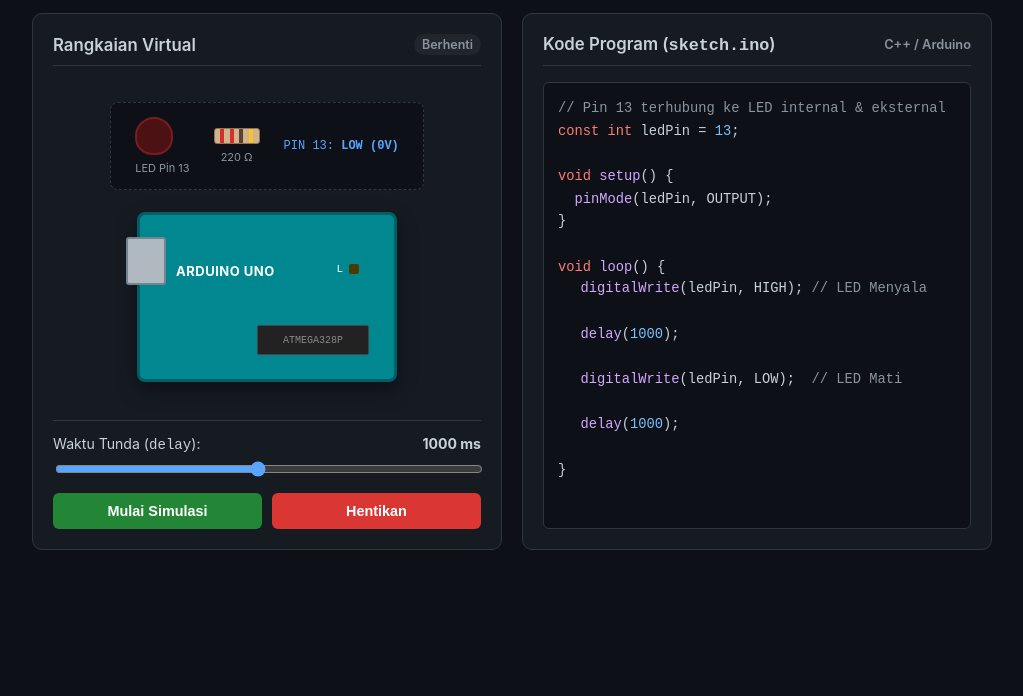
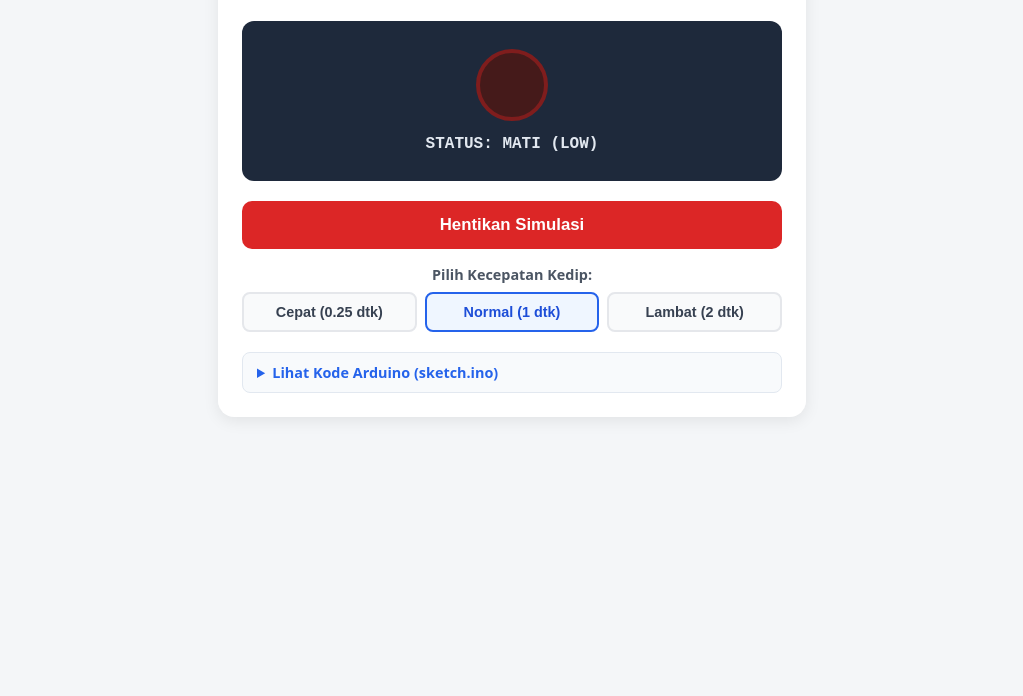
Before and after one commit to agus0811/simulasi_blink, a plain HTML site: page index.html in a window 1280 px wide. Shown: the part 104-800 px from the top of the page, without its empty margins (128-1151 px from the left). Drawn offline with Linux system fonts and the light colour scheme.

Commit message:
Update index.html

```diff
--- a/index.html
+++ b/index.html
@@ -3,389 +3,255 @@
 <head>
   <meta charset="UTF-8">
   <meta name="viewport" content="width=device-width, initial-scale=1.0">
-  <title>Simulasi Mikrokontroler: Arduino LED Blink</title>
+  <title>Simulasi Arduino LED Blink</title>
   <style>
-    :root {
-      --bg-color: #0d1117;
-      --card-bg: #161b22;
-      --border-color: #30363d;
-      --text-main: #c9d1d9;
-      --text-muted: #8b949e;
-      --accent: #58a6ff;
-      --btn-green: #238636;
-      --btn-red: #da3633;
-    }
-
     body {
-      font-family: -apple-system, BlinkMacSystemFont, "Segoe UI", Helvetica, Arial, sans-serif;
-      background-color: var(--bg-color);
-      color: var(--text-main);
+      font-family: system-ui, -apple-system, sans-serif;
+      background-color: #f4f6f8;
+      color: #1f2937;
       margin: 0;
       padding: 20px;
       display: flex;
-      flex-direction: column;
-      align-items: center;
+      justify-content: center;
     }
 
-    header {
+    .app-box {
+      background: #ffffff;
+      max-width: 540px;
+      width: 100%;
+      border-radius: 16px;
+      padding: 24px;
+      box-shadow: 0 4px 16px rgba(0, 0, 0, 0.08);
       text-align: center;
-      margin-bottom: 24px;
     }
 
     h1 {
-      font-size: 1.6rem;
-      margin-bottom: 6px;
-      color: #ffffff;
+      font-size: 1.4rem;
+      margin: 0 0 6px 0;
     }
 
-    p.subtitle {
-      color: var(--text-muted);
-      margin: 0;
+    p.desc {
+      color: #6b7280;
       font-size: 0.95rem;
+      margin: 0 0 24px 0;
     }
 
-    .container {
-      display: grid;
-      grid-template-columns: 1fr 1fr;
-      gap: 20px;
-      max-width: 960px;
-      width: 100%;
-    }
-
-    @media (max-width: 768px) {
-      .container {
-        grid-template-columns: 1fr;
-      }
-    }
-
-    .card {
-      background: var(--card-bg);
-      border: 1px solid var(--border-color);
-      border-radius: 10px;
-      padding: 20px;
-      display: flex;
-      flex-direction: column;
-    }
-
-    .card-title {
-      font-weight: 600;
-      font-size: 1.05rem;
-      margin-bottom: 16px;
-      padding-bottom: 10px;
-      border-bottom: 1px solid var(--border-color);
-      display: flex;
-      justify-content: space-between;
-      align-items: center;
-    }
-
-    /* Visual Rangkaian */
-    .board-area {
+    /* Area Lampu LED & Papan */
+    .stage {
+      background: #1e293b;
+      border-radius: 12px;
+      padding: 28px 16px;
+      margin-bottom: 20px;
       display: flex;
       flex-direction: column;
       align-items: center;
-      justify-content: center;
-      flex-grow: 1;
-      padding: 20px 0;
-      position: relative;
+      gap: 14px;
     }
 
-    .arduino-uno {
-      width: 260px;
-      height: 170px;
-      background: #00878f;
-      border-radius: 8px;
-      border: 3px solid #005f66;
-      position: relative;
-      box-shadow: 0 8px 20px rgba(0, 0, 0, 0.4);
-      padding: 12px;
-      box-sizing: border-box;
-    }
-
-    .usb-port {
-      width: 36px;
-      height: 44px;
-      background: #b0b8c0;
-      border: 2px solid #768390;
-      position: absolute;
-      left: -14px;
-      top: 22px;
-      border-radius: 3px;
-    }
-
-    .chip-atmega {
-      width: 110px;
-      height: 28px;
-      background: #222;
-      color: #888;
-      font-size: 10px;
-      font-family: monospace;
-      display: flex;
-      align-items: center;
-      justify-content: center;
-      position: absolute;
-      bottom: 24px;
-      right: 25px;
-      border-radius: 2px;
-      border: 1px solid #444;
-    }
-
-    .board-label {
-      color: white;
-      font-weight: bold;
-      font-size: 13px;
-      position: absolute;
-      top: 48px;
-      left: 36px;
-      letter-spacing: 0.5px;
-    }
-
-    .onboard-led-group {
-      position: absolute;
-      top: 48px;
-      right: 35px;
-      display: flex;
-      align-items: center;
-      gap: 6px;
-      font-size: 11px;
-      color: white;
-      font-family: monospace;
-    }
-
-    .led-smd {
-      width: 10px;
-      height: 10px;
-      border-radius: 2px;
-      background: #4a3b00;
+    .led-circle {
+      width: 64px;
+      height: 64px;
+      border-radius: 50%;
+      background-color: #451a1a;
+      border: 4px solid #7f1d1d;
       transition: all 0.08s ease;
     }
 
-    .led-smd.active {
-      background: #ffea00;
-      box-shadow: 0 0 10px #ffea00, 0 0 20px #ffaa00;
+    .led-circle.on {
+      background-color: #ef4444;
+      border-color: #fca5a5;
+      box-shadow: 0 0 25px #ef4444, 0 0 50px rgba(239, 68, 68, 0.8);
     }
 
-    /* LED Eksternal & Kabel */
-    .external-circuit {
-      display: flex;
-      align-items: center;
-      gap: 24px;
-      margin-bottom: 22px;
-      background: #0d1117;
-      padding: 14px 24px;
-      border-radius: 8px;
-      border: 1px dashed var(--border-color);
+    .status-text {
+      color: #e2e8f0;
+      font-family: monospace;
+      font-size: 1rem;
+      font-weight: bold;
     }
 
-    .led-bulb {
-      width: 34px;
-      height: 34px;
-      border-radius: 50% 50% 45% 45%;
-      background: #4b1113;
-      border: 2px solid #7a1c20;
-      position: relative;
-      transition: all 0.08s ease;
+    /* Tombol Utama */
+    .btn-main {
+      width: 100%;
+      padding: 14px;
+      font-size: 1.05rem;
+      font-weight: 700;
+      border: none;
+      border-radius: 10px;
+      cursor: pointer;
+      color: white;
+      background-color: #dc2626;
+      margin-bottom: 16px;
+      transition: background 0.15s;
     }
 
-    .led-bulb.active {
-      background: #ff3b30;
-      border-color: #ff8a80;
-      box-shadow: 0 0 18px #ff3b30, 0 0 36px rgba(255, 59, 48, 0.7);
+    .btn-main.stopped {
+      background-color: #16a34a;
     }
 
-    .resistor {
-      width: 44px;
-      height: 14px;
-      background: #d2b48c;
-      border-radius: 3px;
-      display: flex;
-      justify-content: space-evenly;
-      align-items: center;
-      border: 1px solid #8b7355;
+    /* Pilihan Kecepatan */
+    .speed-label {
+      font-size: 0.9rem;
+      font-weight: 600;
+      color: #4b5563;
+      margin-bottom: 8px;
+      display: block;
     }
 
-    .band { width: 4px; height: 100%; }
-    .band-red { background: #d32f2f; }
-    .band-brown { background: #5d4037; }
-    .band-gold { background: #fbc02d; }
-
-    /* Kontrol */
-    .controls {
-      display: flex;
-      flex-direction: column;
-      gap: 14px;
-      margin-top: 18px;
-      padding-top: 14px;
-      border-top: 1px solid var(--border-color);
+    .speed-group {
+      display: grid;
+      grid-template-columns: repeat(3, 1fr);
+      gap: 8px;
+      margin-bottom: 20px;
     }
 
-    .btn-row {
-      display: flex;
-      gap: 10px;
-    }
-
-    button {
-      flex: 1;
-      padding: 10px 14px;
-      border: none;
-      border-radius: 6px;
+    .btn-speed {
+      padding: 10px;
+      font-size: 0.9rem;
       font-weight: 600;
-      cursor: pointer;
-      font-size: 0.9rem;
-      color: white;
-      transition: opacity 0.15s;
-    }
-
-    button:hover { opacity: 0.9; }
-    .btn-start { background-color: var(--btn-green); }
-    .btn-stop { background-color: var(--btn-red); }
-
-    .slider-group {
-      display: flex;
-      flex-direction: column;
-      gap: 6px;
-      font-size: 0.88rem;
-    }
-
-    .slider-header {
-      display: flex;
-      justify-content: space-between;
-    }
-
-    input[type="range"] {
-      width: 100%;
-      accent-color: var(--accent);
+      border: 2px solid #e5e7eb;
+      background: #f9fafb;
+      color: #374151;
+      border-radius: 8px;
       cursor: pointer;
     }
 
-    /* Tampilan Kode */
-    pre {
-      background: #0d1117;
-      border: 1px solid var(--border-color);
-      border-radius: 6px;
-      padding: 14px;
-      overflow-x: auto;
-      font-family: "SFMono-Regular", Consolas, "Liberation Mono", Menlo, monospace;
-      font-size: 0.86rem;
-      line-height: 1.5;
-      margin: 0;
-      flex-grow: 1;
+    .btn-speed.active {
+      border-color: #2563eb;
+      background: #eff6ff;
+      color: #1d4ed8;
     }
 
-    .code-line {
-      display: block;
-      padding: 1px 6px;
-      border-radius: 3px;
+    /* Kotak Kode Ringkas */
+    details {
+      text-align: left;
+      background: #f8fafc;
+      border: 1px solid #e2e8f0;
+      border-radius: 8px;
+      padding: 10px 14px;
     }
 
-    .code-line.highlight {
-      background-color: rgba(88, 166, 255, 0.2);
-      border-left: 3px solid var(--accent);
+    summary {
+      font-weight: 600;
+      font-size: 0.9rem;
+      cursor: pointer;
+      color: #2563eb;
     }
 
-    .kw { color: #ff7b72; }
-    .fn { color: #d2a8ff; }
-    .num { color: #79c0ff; }
-    .cm { color: #8b949e; }
-
-    .status-badge {
-      font-size: 0.78rem;
-      padding: 3px 8px;
-      border-radius: 12px;
-      background: #21262d;
-      color: var(--text-muted);
-    }
-
-    .status-badge.running {
-      background: rgba(35, 134, 54, 0.25);
-      color: #3fb950;
+    pre {
+      margin: 12px 0 0 0;
+      font-size: 0.85rem;
+      overflow-x: auto;
+      color: #0f172a;
+      line-height: 1.45;
     }
   </style>
 </head>
 <body>
 
-  <header>
-    <h1>Simulasi Mikrokontroler: Arduino LED Blink</h1>
-    <p class="subtitle">Simulasi eksekusi pin digital 13 pada Arduino Uno secara interaktif</p>
-  </header>
+  <div class="app-box">
+    <h1>Simulasi Arduino LED Blink</h1>
+    <p class="desc">Klik tombol di bawah untuk menguji kedipan lampu pada Pin 13</p>
 
-  <div class="container">
-    <!-- Panel Rangkaian -->
-    <div class="card">
-      <div class="card-title">
-        <span>Rangkaian Virtual</span>
-        <span id="statusBadge" class="status-badge">Berhenti</span>
-      </div>
-
-      <div class="board-area">
-        <div class="external-circuit">
-          <div style="text-align: center;">
-            <div id="extLed" class="led-bulb"></div>
-            <div style="font-size: 11px; margin-top: 6px; color: #8b949e;">LED Pin 13</div>
-          </div>
-          <div style="text-align: center;">
-            <div class="resistor">
-              <div class="band band-red"></div>
-              <div class="band band-red"></div>
-              <div class="band band-brown"></div>
-              <div class="band band-gold"></div>
-            </div>
-            <div style="font-size: 11px; margin-top: 6px; color: #8b949e;">220 &Omega;</div>
-          </div>
-          <div style="font-size: 12px; font-family: monospace; color: #58a6ff;">
-            PIN 13: <strong id="pinStateText">LOW (0V)</strong>
-          </div>
-        </div>
-
-        <div class="arduino-uno">
-          <div class="usb-port"></div>
-          <div class="board-label">ARDUINO UNO</div>
-          <div class="onboard-led-group">
-            <span>L</span>
-            <div id="onboardLed" class="led-smd"></div>
-          </div>
-          <div class="chip-atmega">ATMEGA328P</div>
-        </div>
-      </div>
-
-      <div class="controls">
-        <div class="slider-group">
-          <div class="slider-header">
-            <label for="delaySlider">Waktu Tunda (<code>delay</code>):</label>
-            <strong id="delayDisplay">1000 ms</strong>
-          </div>
-          <input type="range" id="delaySlider" min="100" max="2000" step="100" value="1000">
-        </div>
-
-        <div class="btn-row">
-          <button id="btnStart" class="btn-start">Mulai Simulasi</button>
-          <button id="btnStop" class="btn-stop">Hentikan</button>
-        </div>
-      </div>
+    <div class="stage">
+      <div id="led" class="led-circle"></div>
+      <div id="status" class="status-text">STATUS: MATI (LOW)</div>
     </div>
 
-    <!-- Panel Kode Program -->
-    <div class="card">
-      <div class="card-title">
-        <span>Kode Program (<code>sketch.ino</code>)</span>
-        <span style="font-size: 0.8rem; color: #8b949e;">C++ / Arduino</span>
-      </div>
+    <button id="toggleBtn" class="btn-main">Hentikan Simulasi</button>
 
-      <pre><code><span class="cm">// Pin 13 terhubung ke LED internal &amp; eksternal</span>
-<span class="kw">const int</span> ledPin = <span class="num">13</span>;
+    <span class="speed-label">Pilih Kecepatan Kedip:</span>
+    <div class="speed-group">
+      <button class="btn-speed" data-delay="250">Cepat (0.25 dtk)</button>
+      <button class="btn-speed active" data-delay="1000">Normal (1 dtk)</button>
+      <button class="btn-speed" data-delay="2000">Lambat (2 dtk)</button>
+    </div>
 
-<span class="kw">void</span> <span class="fn">setup</span>() {
-  <span class="fn">pinMode</span>(ledPin, OUTPUT);
+    <details>
+      <summary>Lihat Kode Arduino (sketch.ino)</summary>
+      <pre><code id="codeBlock">const int ledPin = 13;
+
+void setup() {
+  pinMode(ledPin, OUTPUT);
 }
 
-<span class="kw">void</span> <span class="fn">loop</span>() {
-<span id="lineHigh" class="code-line">  <span class="fn">digitalWrite</span>(ledPin, HIGH); <span class="cm">// LED Menyala</span></span>
-<span id="lineDelay1" class="code-line">  <span class="fn">delay</span>(<span id="codeDelay1" class="num">1000</span>);</span>
-<span id="lineLow" class="code-line">  <span class="fn">digitalWrite</span>(ledPin, LOW);  <span class="cm">// LED Mati</span></span>
-<span id="lineDelay2" class="code-line">  <span class="fn">delay</span>(<span id="codeDelay2" class="num">1000</span>);</span>
+void loop() {
+  digitalWrite(ledPin, HIGH);
+  delay(1000);
+  digitalWrite(ledPin, LOW);
+  delay(1000);
 }</code></pre>
-    </div>
+    </details>
   </div>
 
   <script>
-    const extLed = document.getElementById('extLed');
-    const onboardLed = document.getElementById('onboardLed');
+    const led = document.getElementById('led');
+    const statusText = document.getElementById('status');
+    const toggleBtn = document.getElementById('toggleBtn');
+    const speedBtns = document.querySelectorAll('.btn-speed');
+    const codeBlock = document.getElementById('codeBlock');
+
+    let running = true;
+    let isOn = false;
+    let delayTime = 1000;
+    let loopTimer = null;
+
+    function updateCodeDisplay(ms) {
+      codeBlock.textContent = `const int ledPin = 13;
+
+void setup() {
+  pinMode(ledPin, OUTPUT);
+}
+
+void loop() {
+  digitalWrite(ledPin, HIGH);
+  delay(${ms});
+  digitalWrite(ledPin, LOW);
+  delay(${ms});
+}`;
+    }
+
+    function blinkLoop() {
+      if (!running) return;
+      isOn = !isOn;
+      if (isOn) {
+        led.classList.add('on');
+        statusText.textContent = 'STATUS: MENYALA (HIGH)';
+      } else {
+        led.classList.remove('on');
+        statusText.textContent = 'STATUS: MATI (LOW)';
+      }
+      loopTimer = setTimeout(blinkLoop, delayTime);
+    }
+
+    toggleBtn.addEventListener('click', () => {
+      running = !running;
+      if (running) {
+        toggleBtn.textContent = 'Hentikan Simulasi';
+        toggleBtn.classList.remove('stopped');
+        blinkLoop();
+      } else {
+        clearTimeout(loopTimer);
+        isOn = false;
+        led.classList.remove('on');
+        statusText.textContent = 'STATUS: BERHENTI';
+        toggleBtn.textContent = 'Mulai Simulasi';
+        toggleBtn.classList.add('stopped');
+      }
+    });
+
+    speedBtns.forEach(btn => {
+      btn.addEventListener('click', () => {
+        speedBtns.forEach(b => b.classList.remove('active'));
+        btn.classList.add('active');
+        delayTime = Number(btn.dataset.delay);
+        updateCodeDisplay(delayTime);
+      });
+    });
+
+    // Jalankan otomatis saat dibuka
+    blinkLoop();
+  </script>
+
+</body>
+</html>
```
